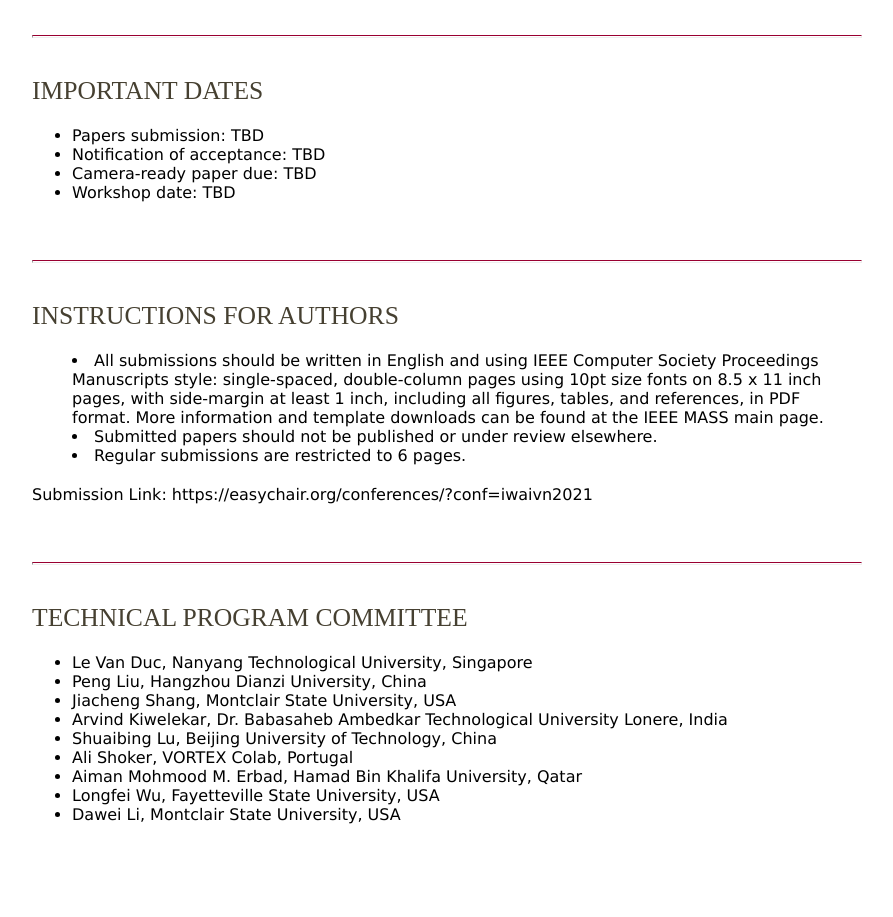
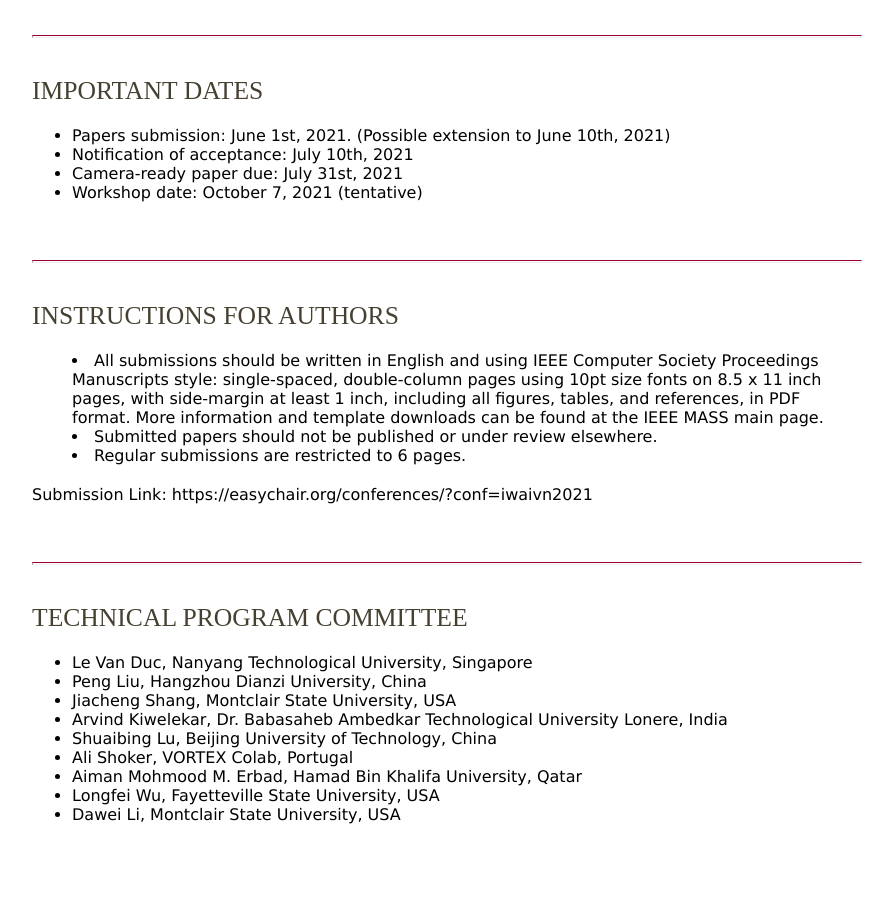
Before and after one commit to JShang-MSU/IWAIVN-2021, a plain HTML site: page index.html in a window 1280 px wide. Shown: the part 2324-3241 px from the top of the page, without its empty margins (248-1141 px from the left). Drawn offline with Linux system fonts and the light colour scheme.

Commit message:
more info

```diff
--- a/index.html
+++ b/index.html
@@ -117,10 +117,10 @@
 				<br>
 					<h2>IMPORTANT DATES</h2>
 						<ul>
-						<li>Papers submission: TBD</li>
-						<li>Notification of acceptance: TBD</li>
-						<li>Camera-ready paper due: TBD</li>
-						<li>Workshop date: TBD</li>
+						<li>Papers submission: June 1st, 2021. (Possible extension to June 10th, 2021)</li>
+						<li>Notification of acceptance: July 10th, 2021</li>
+						<li>Camera-ready paper due: July 31st, 2021</li>
+						<li>Workshop date: October 7, 2021 (tentative)</li>
 						</ul>
 
 				<br>
```
